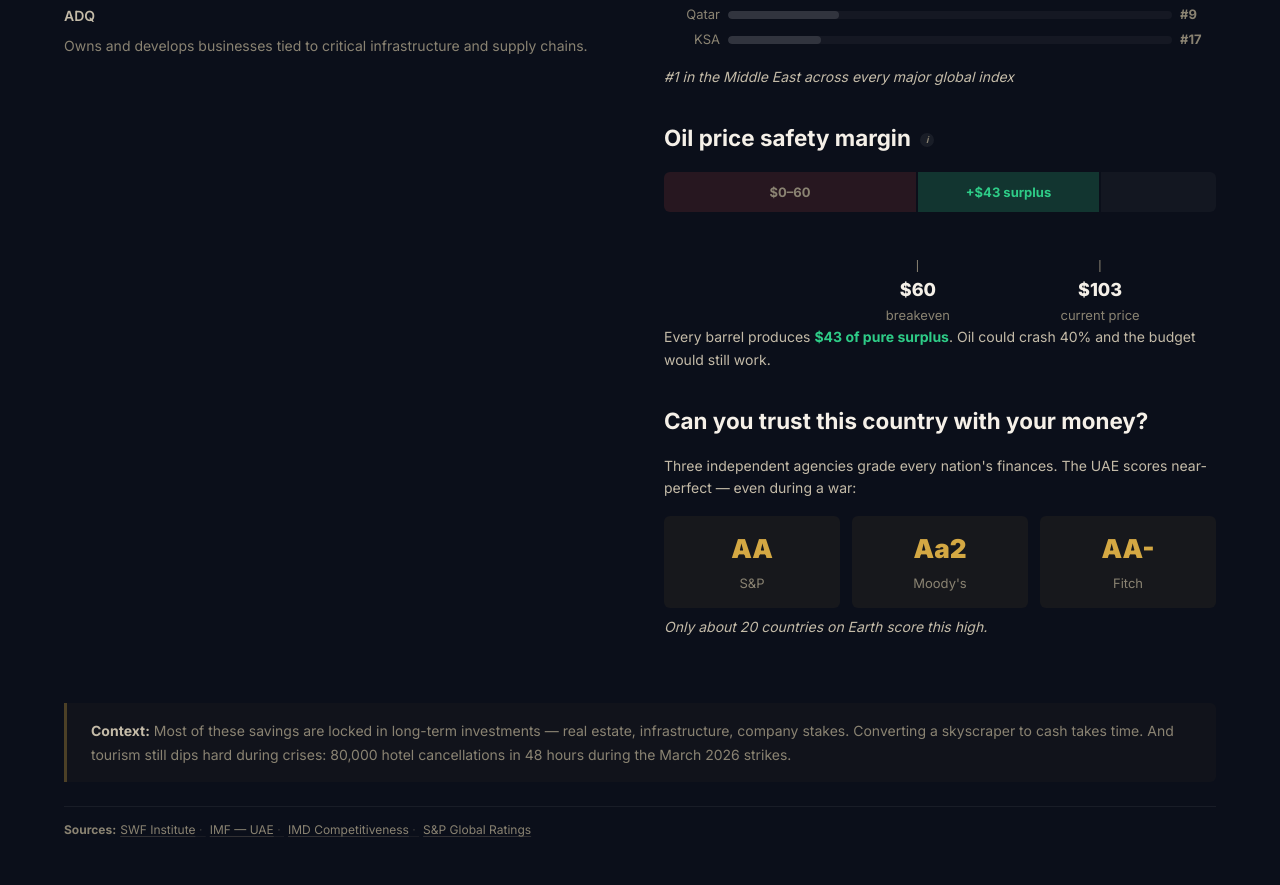
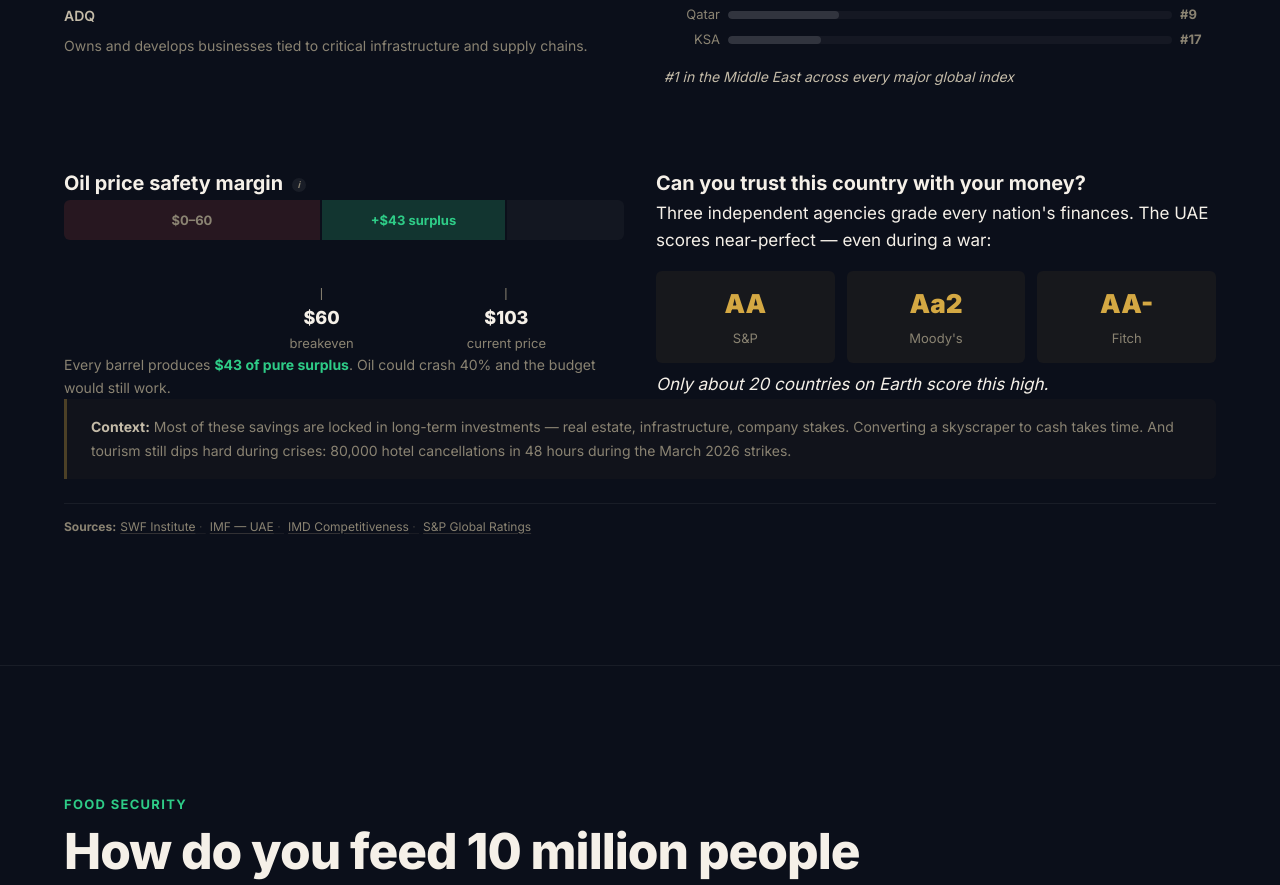
Before and after one commit to mrdn-world/uae-resilience, a Vue app: page / in a window 1280 px wide. Shown: the part 1751-2636 px from the top of the page. Built offline with nearby package versions, Linux system fonts and the light colour scheme.

Commit message:
upd Finance: add 'Oil price safety margin' and 'Can you trust this country with your money?' to two columns

```diff
--- a/src/components/Finance.vue
+++ b/src/components/Finance.vue
@@ -63,7 +63,10 @@ const { el, revealed } = useReveal()
             </div>
             <p class="reg-note">{{ t('finance.regional.note') }}</p>
           </div>
+        </div>
+      </div>
 
+      <div class="oil-trust-grid">
       <!-- Oil price gauge — single bar with zones -->
       <div class="oil-gauge">
         <h3>{{ t('finance.oil.title') }} <SourceTip :sources="t('finance.oil.titleSources')" /></h3>
@@ -102,7 +105,6 @@ const { el, revealed } = useReveal()
           </div>
         </div>
         <p class="trust-note">{{ t('finance.trust.note') }}</p>
-          </div>
       </div>
       </div>
 
@@ -233,8 +235,17 @@ const { el, revealed } = useReveal()
 
 .reg-note { font-size: $type-small; color: $text-3; font-style: italic; }
 
+// Oil + Trust grid
+.oil-trust-grid {
+  display: grid;
+  grid-template-columns: 1fr 1fr;
+  gap: $sp-32;
+  align-items: start;
+  @include mobile { grid-template-columns: 1fr; }
+}
+
 // Oil gauge
-.oil-gauge { margin-bottom: $sp-32; }
+.oil-gauge { margin-bottom: 0; }
 
 .og-bar {
   display: flex;
@@ -293,7 +304,7 @@ const { el, revealed } = useReveal()
 .og-note { font-size: $type-small; color: $text-3; margin-top: $sp-8; strong { color: $uae-green; } }
 
 // Trust
-.trust { margin-bottom: $sp-16; }
+.trust { margin-bottom: 0; }
 
 .trust-row {
   display: flex;
```
Lines whose indentation alone changed are shown as unchanged.
